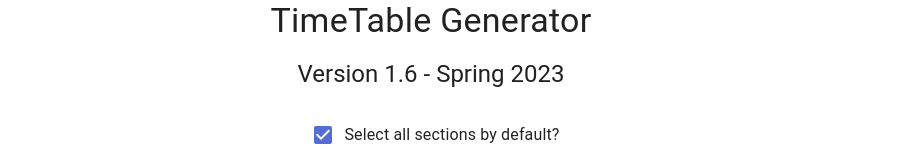
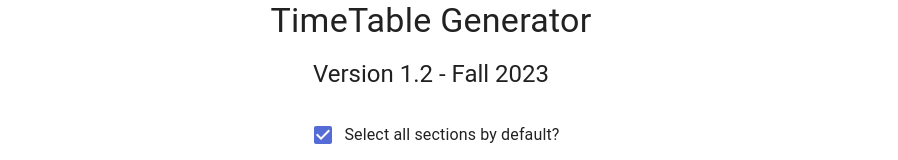
Before and after one commit to Itezaz-ul-Hassan/timetable-generator, a React (Vite) app: page / in a window 1280 px wide. Shown: the top 160 px of the page, without its empty margins (209-1107 px from the left). Built offline with nearby package versions, Linux system fonts and the light colour scheme.

Commit message:
bump: Version update

```diff
--- a/src/components/Details/index.jsx
+++ b/src/components/Details/index.jsx
@@ -18,8 +18,8 @@ Details.propTypes = {
 };
 
 Details.defaultProps = {
-  version: '1.6',
-  semester: 'Spring 2023',
+  version: '1.2',
+  semester: 'Fall 2023',
 };
 
 export default Details;
```
